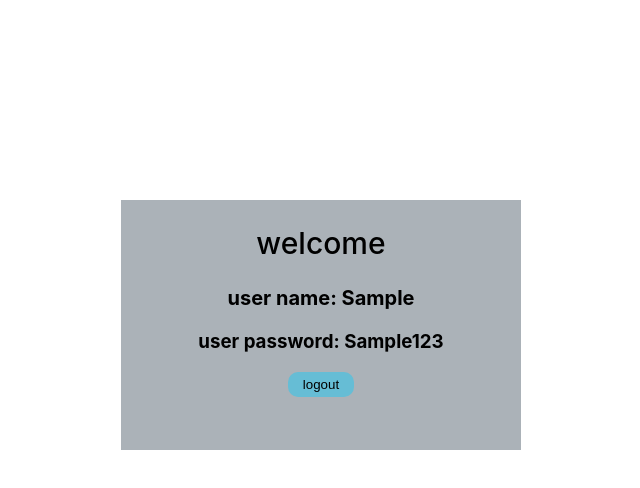
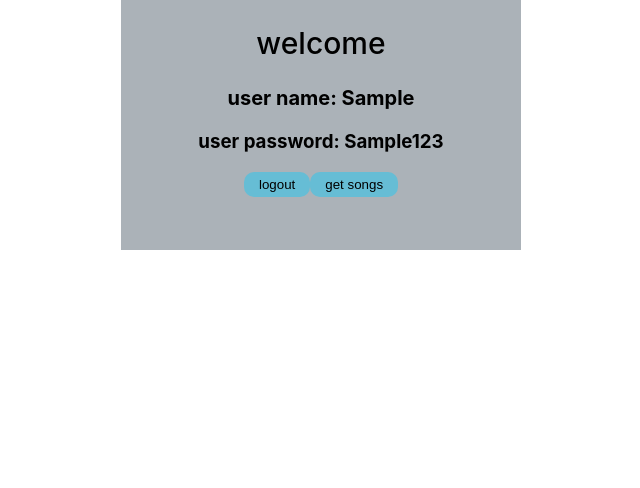
Before and after one commit to yogesh-k64/login-and-register-form, a React (Create React App) app: page / in a window 1280 px wide. Both pictures are taken after typing "Sample", "Sample123" into the empty fields and a click on the button "login". Shown: the top 488 px of the page, without its empty margins (319-959 px from the left). Built offline with nearby package versions, Linux system fonts and the light colour scheme.

Commit message:
songs added

```diff
--- a/package.json
+++ b/package.json
@@ -7,6 +7,7 @@
     "@testing-library/jest-dom": "^5.16.0",
     "@testing-library/react": "^11.2.7",
     "@testing-library/user-event": "^12.8.3",
+    "axios": "^0.24.0",
     "react": "^17.0.2",
     "react-dom": "^17.0.2",
     "react-redux": "^7.2.6",
--- a/src/components/loggedIn/LoggedInPage.js
+++ b/src/components/loggedIn/LoggedInPage.js
@@ -2,17 +2,50 @@ import React from "react";
 import { useDispatch, useSelector } from "react-redux";
 import { userAction } from "../../store/store";
 import classes from "./LoggedInPage.module.css";
+// import axios from "axios";
+var axios = require("axios").default;
+
+// to get new token
+// https://developer.spotify.com/console/get-playlist/
 
 const LoggedInPage = () => {
+  const dispatch = useDispatch();
+  const name = useSelector((state) => state.user.userName);
+  const pass = useSelector((state) => state.user.password);
+  const songs = useSelector((state) => state.user.songs);
+  const showSong = useSelector((state) => state.user.showSong);
 
- const dispatch = useDispatch();
-const name = useSelector(state=>state.user.userName);
-const pass = useSelector(state=>state.user.password);
+  const logoutHandler = () => {
+    dispatch(userAction.onLogout());
+    localStorage.removeItem("isLogged");
+  };
 
-  const logoutHandler =()=>{
-dispatch(userAction.onLogout());
-localStorage.removeItem('isLogged');
-}
+  const accessToken =
+    "BQAGEkGz5PnncgFGLg3mzW3qK0mY65CHEd4UtkQffOlMMJrsoj-IZzFJZQN6NueRA7W2BPgLo9TRonlRXeA6oz_pGx9fc3AhN8I37pPksmrBinenHpgs5nQNszQhZ6nzVNNKaKWBw5hDVURaGX5y7AWHdgE8z645mYc";
+
+  const song = songs.map((song) => {
+    return {
+      id: song.track.id,
+      name: song.track.name,
+      prevUrl: song.track.preview_url,
+      songUrl: song.track.external_urls.spotify,
+    };
+  });
+  const showSongs = () => {
+    dispatch(userAction.showSong());
+      axios
+        .get("https://api.spotify.com/v1/playlists/3vTVQzTLZEgGpqGuVucPkB", {
+          headers: {
+            Authorization: `Bearer ${accessToken}`,
+          },
+        })
+        .then((res) => {
+          const tracks = res.data.tracks.items;
+          dispatch(userAction.getSongs(tracks));
+        })
+        .catch((err) => console.log(err));
+
+  };
 
   return (
     <div className={classes["main-cointainer"]}>
@@ -20,8 +53,29 @@ localStorage.removeItem('isLogged');
         <h1 className={classes.welcome}>welcome</h1>
         <h3 className={classes.message}>{`user name: ${name}`}</h3>
         <h3>{`user password: ${pass}`}</h3>
-        <button className={classes.button} onClick={logoutHandler}>logout</button>
+        <button className={classes.button} onClick={logoutHandler}>
+          logout
+        </button>
+        <button className={classes.button} onClick={showSongs}>
+          {!showSong ? "get songs" : "hide songs"}
+        </button>
       </section>
+      {showSong &&
+        song.map((song) => {
+          return (
+            <ul key={song.id}>
+              <li>
+                <p>{song.name}</p>
+                <span>
+                  <audio controls src={song.prevUrl} type="audio/mpeg"></audio>
+                </span>
+                <span>
+                  <a href={song.songUrl}>open in spotify</a>
+                </span>
+              </li>
+            </ul>
+          );
+        })}
     </div>
   );
 };
--- a/src/components/loggedIn/LoggedInPage.module.css
+++ b/src/components/loggedIn/LoggedInPage.module.css
@@ -1,11 +1,14 @@
 .main-cointainer{
     display: flex;
+    flex-direction: column;
+    align-items: center;
     justify-content: center;
     /* height: 100vh; */
+    /* overflow: scroll; */
 }
 .box{
     text-align: center;
-    margin-top: 200px;
+    /* margin-top: 200px; */
     height: 250px;
     width: 400px;
     background-color: rgb(171, 178, 184);
--- a/src/store/store.js
+++ b/src/store/store.js
@@ -5,6 +5,8 @@ const userIntial = {
   password: "",
   isLogged: false,
   onLogin: true,
+  songs:[],
+  showSong:false
 };
 
 const userSlice = createSlice({
@@ -23,6 +25,12 @@ const userSlice = createSlice({
     formSwitch(state) {
       state.onLogin = !state.onLogin;
     },
+    getSongs(state,action){
+      state.songs=action.payload;
+    },
+    showSong(state){
+      state.showSong=!state.showSong;
+    }
   },
 });
 
```
Also changed, not shown: src/logo.svg (deleted), 1 other file (tests, documents, lock files or other folders).
